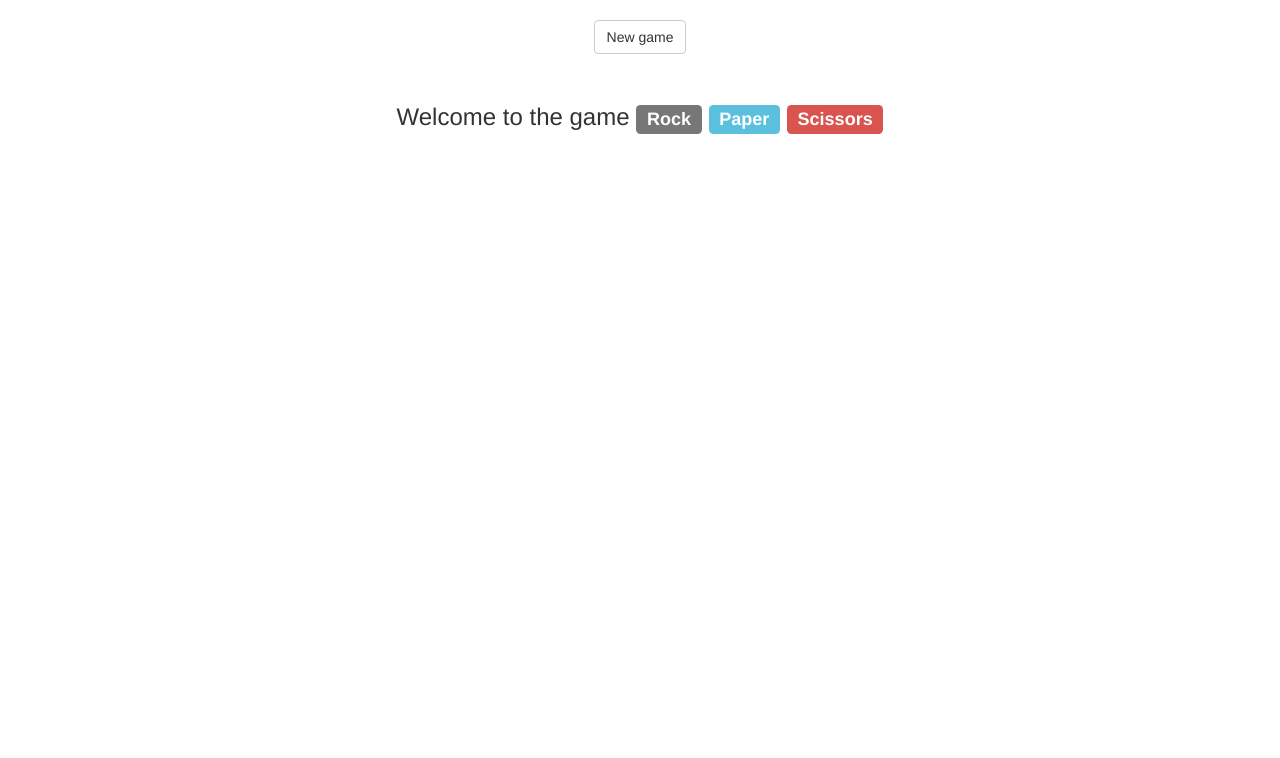
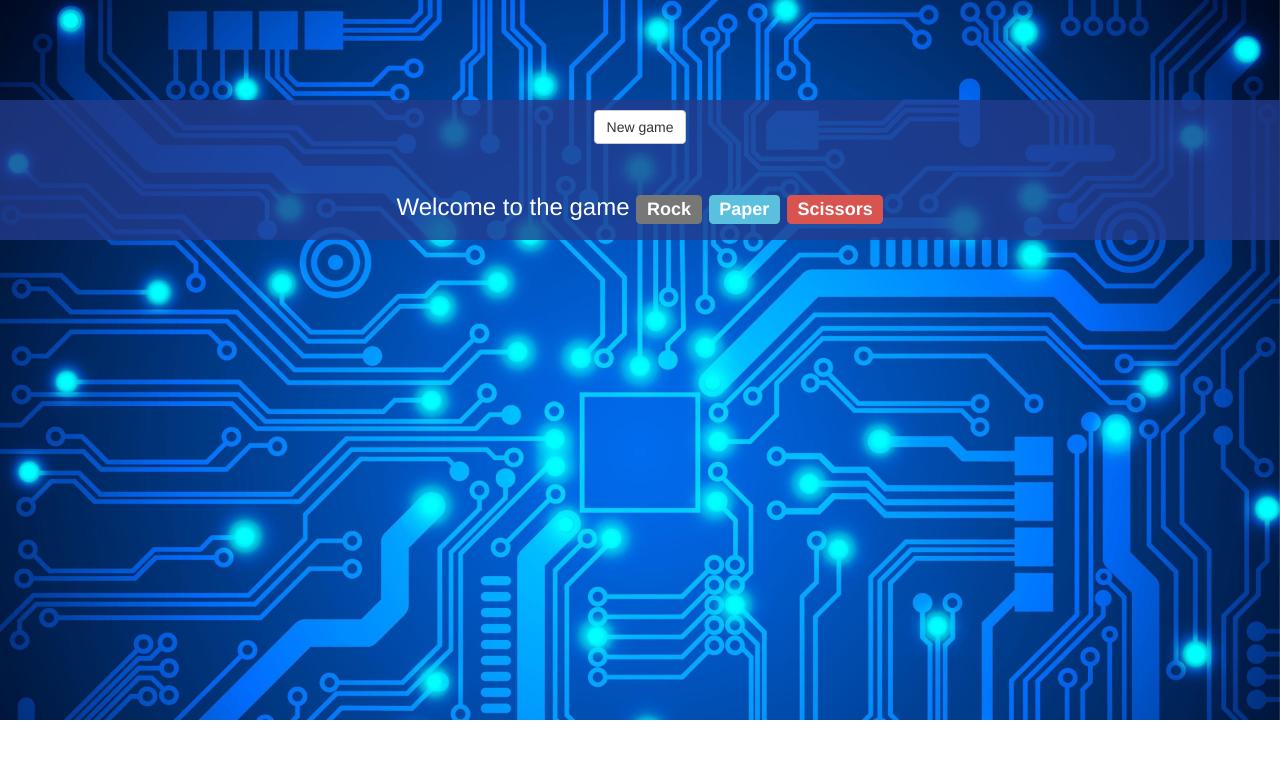
Before and after one commit to Mikelinsky/Game-Rock_Paper_Scissors, a website: page index.html in a window 1280 px wide. Drawn offline with nearby package versions, Linux system fonts and the light colour scheme.

Commit message:
add background

```diff
--- a/css/style.css
+++ b/css/style.css
@@ -6,3 +6,16 @@
 #js-winnerElem, #js-tip {
     display: none;
 }
+
+body {
+    background-image: url('../img/WallpaperStudio10-72447.jpg');
+    background-size: cover;
+    background-repeat: no-repeat;
+    color: #fff;
+}
+
+.game-container {
+
+    margin-top: 10rem;
+    background-color: #243c8dc5;
+}
--- a/index.html
+++ b/index.html
@@ -1,12 +1,15 @@
 <!DOCTYPE html>
 <html>
+
 <head>
     <title>Rock Paper Scissors</title>
     <link href="https://maxcdn.bootstrapcdn.com/bootstrap/3.3.6/css/bootstrap.min.css" rel="stylesheet" />
     <link href="https://cdnjs.cloudflare.com/ajax/libs/font-awesome/4.6.3/css/font-awesome.min.css" rel="stylesheet" />
     <link rel="stylesheet" type="text/css" href="css/style.css">
 </head>
+
 <body>
+    <div class="game-container">
         <!-- -----------------------------------------------------------------
             TIP
 ------------------------------------------------------------- -->
@@ -123,6 +126,8 @@
         <div id="js-winnerElem" class="container">
             <h3 class="text-center">The Winner is:<span id="js-winner" class="label label-success"></span></h3>
         </div>
+    </div>
     <script src="js/scripts.js"></script>
 </body>
+
 </html>
```
Also changed, not shown: img/WallpaperStudio10-72447.jpg (added). Lines whose indentation alone changed are shown as unchanged.
